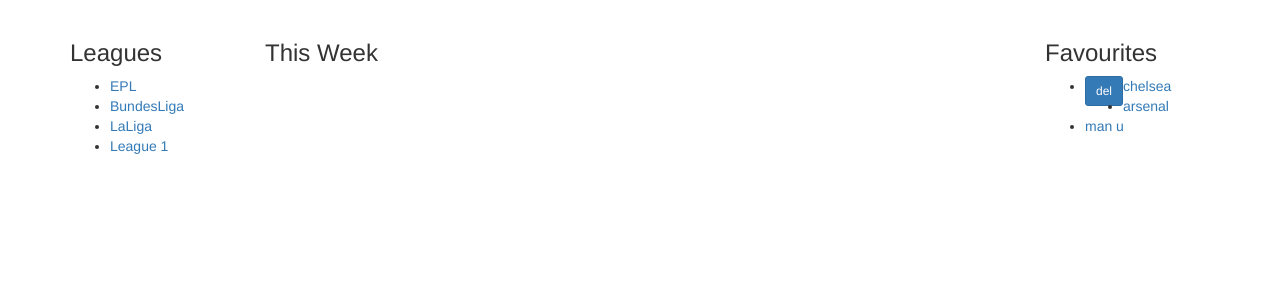
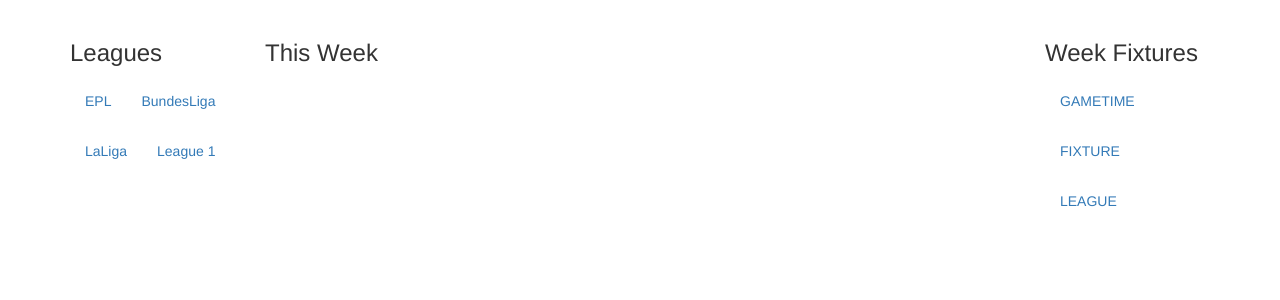
Before and after one commit to petersoleeh/GameTime, a Flask app: template app/templates/index.html in a window 1280 px wide. Shown: the part 68-368 px from the top of the page. Run offline with Flask 2, Linux system fonts and the light colour scheme; the template is opened without the code that fills it, so the values that code supplies are empty; parts of the project's set-up code (start-up, migrations or seed data) failed here and were passed over; some libraries are stand-ins or nearby versions.

Commit message:
additions

```diff
--- a/app/request.py
+++ b/app/request.py
@@ -61,7 +61,6 @@ def process_results(fixture_list):
         date = match.get('date')
 
         if home:
-            # print('<><><><><><>FGHJ<><><><><>')
             match_object = Match(home, home_id, away, away_id, date)
             fixture_results.append(match_object)
     return fixture_results
--- a/app/templates/index.html
+++ b/app/templates/index.html
@@ -7,7 +7,7 @@
   <div class="row">
     <div class="col-md-2">
       <h3>Leagues</h3>
-      <ul class="">
+      <ul class="nav navbar-nav">
         <li><a href="#">EPL</a></li>
         <li><a href="#">BundesLiga</a></li>
         <li><a href="#">LaLiga</a></li>
@@ -19,13 +19,13 @@
       <div class="fixture">
         <div class="row">
           <div class="col-md-5">
-            <h4><span class="home"><a class="btn btn-primary btn-sm"href="#">fav</a></span><a href="/team/{{fixture.home_id}}">{{fixture.home}}</a></h4>
+            <h4><a href="/team/{{fixture.home_id}}">{{fixture.home}}</a></h4>
           </div>
           <div class="col-md-2">
             <p>{{fixture.date}}</p>
           </div>
           <div class="col-md-5">
-            <h4><a href="/team/{{fixture.away_id}}">{{fixture.away}}</a> <span class="away"><a class="btn btn-primary btn-sm"href="#">fav</a></span></h4>
+            <h4><a href="/team/{{fixture.away_id}}">{{fixture.away}}</a></h4>
 
           </div>
         </div>
@@ -33,11 +33,11 @@
       {% endfor %}
     </div>
     <div class="col-md-2">
-      <h3>Favourites</h3>
-      <ul class="">
-        <li><a href="#">chelsea</a><span class="home"><a class="btn btn-primary btn-sm"href="#">del</a></span></li>
-        <li><a href="#">arsenal</a></li>
-        <li><a href="#">man u</a></li>
+      <h3>Week Fixtures</h3>
+      <ul class="nav navbar-nav">
+        <li><a href="#">GAMETIME</a></li>
+        <li><a href="#">FIXTURE</a></li>
+        <li><a href="#">LEAGUE</a></li>
       </ul>
     </div>
   </div>
```
Also changed, not shown: app/email.py (+6 -4 lines), app/game_time.db.
